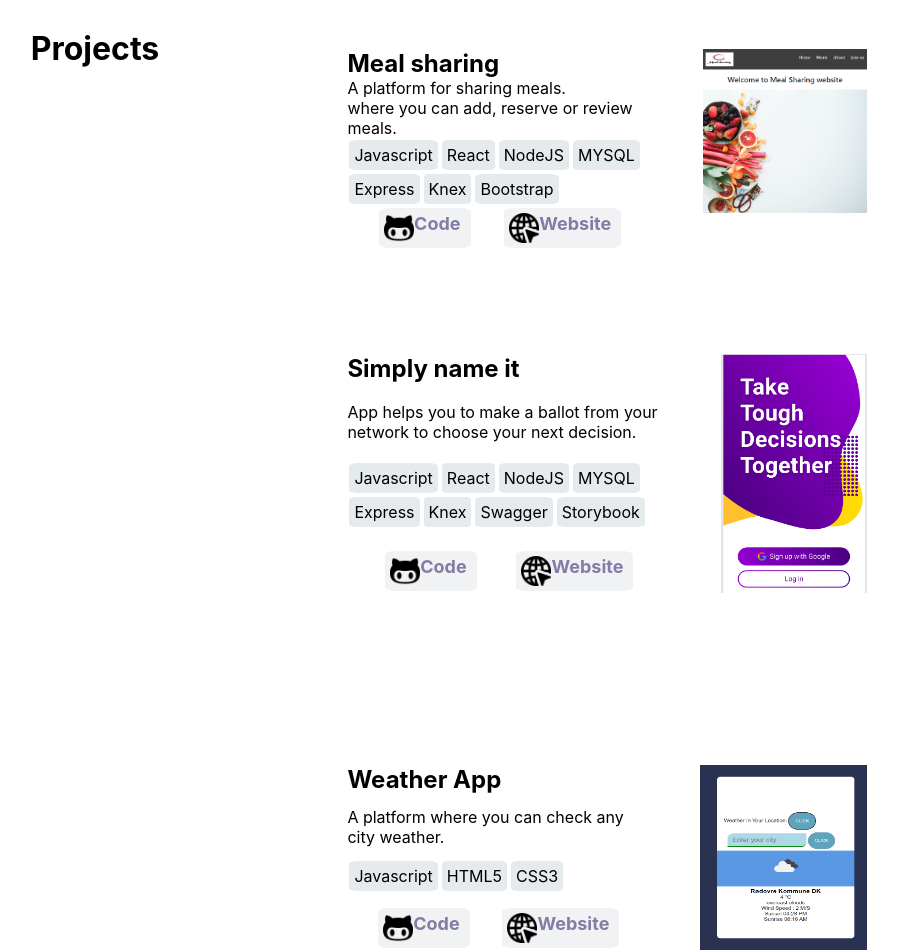
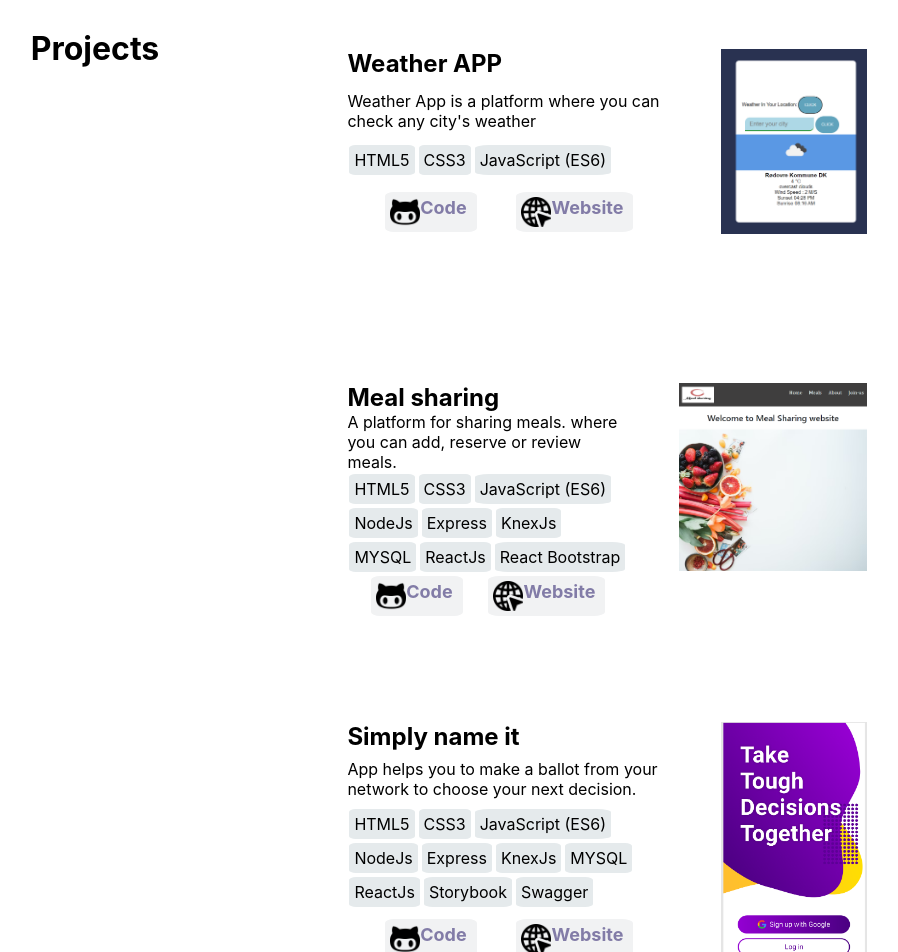
Before and after one commit to islam-fawzy25/portfolio, a React (Create React App) app: page / in a window 1280 px wide. Shown: the part 2120-3072 px from the top of the page, without its empty margins (183-1081 px from the left). Built offline with nearby package versions, Linux system fonts and the light colour scheme.

Commit message:
add weather project and add singleProject component

```diff
--- a/src/components/projects/Projects.js
+++ b/src/components/projects/Projects.js
@@ -3,8 +3,7 @@ import "./projects.css"
 import mealSharing from "../../images/meal-sharing.png"
 import simply from "../../images/simply-name-it.png"
 import weatherApp from "../../images/weatherApp.png"
-import github from "../../logos/github5.png"
-import web from "../../logos/click.png"
+import ProjectComponent from "./SingleProject";
 
 export default function Projects() {
     return (
@@ -13,84 +12,30 @@ export default function Projects() {
                 <h3 >Projects</h3>
             </div>
             <div className="projects-container">
-                <div className="single-project-container">
-                    <img className="project-pic" src={mealSharing} alt="meal.-sharing-pic" />
-                    <div className="project-description-container">
-                        <h2 > Meal sharing</h2>
-                        <div> A platform for sharing meals.<br /> where you can add, reserve or review meals.
-                        </div>
-                        <div className="tech-container">
-                            <span> Javascript </span>
-                            <span> React </span>
-                            <span> NodeJS </span>
-                            <span> MYSQL </span>
-                            <span> Express</span>
-                            <span> Knex </span>
-                            <span> Bootstrap </span>
-                        </div>
-                        <div className="project-logo-container">
-                            <a href="https://github.com/islam-fawzy25/meal-sharing" target="_blank" rel=" noreferrer">
-                                <img className="project-logo" src={github} alt="github-logo" />
-                                <div>Code</div>
-                            </a>
-                            <a href="https://hyf-meal-sharing-app.herokuapp.com/" target="_blank" rel=" noreferrer">
-                                <img className="project-logo" src={web} alt="click-logo" />
-                                <div>Website</div>
-                            </a>
-                        </div>
-                    </div>
-                </div>
-
-                <div className="single-project-container">
-                    <img className="project-pic" src={simply} alt="meal.-sharing-pic" />
-                    <div className="project-description-container">
-                        <h2>Simply name it  </h2>
-                        <div> App helps you to make a ballot from your network to choose your next decision.  </div>
-                        <div className="tech-container">
-                            <span> Javascript </span>
-                            <span> React </span>
-                            <span> NodeJS </span>
-                            <span> MYSQL </span>
-                            <span> Express</span>
-                            <span> Knex </span>
-                            <span> Swagger</span>
-                            <span> Storybook </span>
-                        </div>
-                        <div className="project-logo-container">
-                            <a href="https://github.com/HackYourFuture-CPH/simply-name.it" target="_blank" rel=" noreferrer">
-                                <img className="project-logo" src={github} alt="github-logo" />
-                                <div>Code</div>
-                            </a>
-                            <a href="https://staging-simply-name-it.herokuapp.com/" target="_blank" rel=" noreferrer">
-                                <img className="project-logo" src={web} alt="click-logo" />
-                                <div>Website</div>
-                            </a>
-                        </div>
-                    </div>
-                </div>
-
-                <div className="single-project-container">
-                    <img className="project-pic" src={weatherApp} alt="weather-app-pic" />
-                    <div className="project-description-container">
-                        <h2 > Weather App</h2>
-                        <div> A platform where you can check any city weather.</div>
-                        <div className="tech-container">
-                            <span> Javascript </span>
-                            <span> HTML5 </span>
-                            <span> CSS3 </span>
-                        </div>
-                        <div className="project-logo-container">
-                            <a href="https://github.com/islam-fawzy25/Weather-App" target="_blank" rel=" noreferrer">
-                                <img className="project-logo" src={github} alt="github-logo" />
-                                <div>Code</div>
-                            </a>
-                            <a href="https://islam-fawzy25.github.io/Weather-App/" target="_blank" rel=" noreferrer">
-                                <img className="project-logo" src={web} alt="click-logo" />
-                                <div>Website</div>
-                            </a>
-                        </div>
-                    </div>
-                </div>
+                <ProjectComponent
+                    projectName="Weather APP"
+                    projectDescription="Weather App is a platform where you can check any city's weather  "
+                    src={weatherApp} alt="weather-app-pic"
+                    codeHref="https://github.com/islam-fawzy25/Weather-App"
+                    websiteHref="https://islam-fawzy25.github.io/Weather-App/"
+                    techStack={["HTML5", "CSS3", "JavaScript (ES6)"]}
+                />
+                <ProjectComponent
+                    projectName="Meal sharing"
+                    projectDescription="A platform for sharing meals. where you can add, reserve or review meals.  "
+                    src={mealSharing} alt="meal-sharing-pic"
+                    codeHref="https://github.com/islam-fawzy25/meal-sharing"
+                    websiteHref="https://hyf-meal-sharing-app.herokuapp.com/"
+                    techStack={["HTML5", "CSS3", "JavaScript (ES6)", "NodeJs", "Express", "KnexJs", "MYSQL", "ReactJs", "React Bootstrap"]}
+                />
+                <ProjectComponent
+                    projectName="Simply name it"
+                    projectDescription="App helps you to make a ballot from your network to choose your next decision.  "
+                    src={simply} alt="simply-pic"
+                    codeHref="https://github.com/HackYourFuture-CPH/simply-name.it"
+                    websiteHref="https://staging-simply-name-it.herokuapp.com/"
+                    techStack={["HTML5", "CSS3", "JavaScript (ES6)", "NodeJs", "Express", "KnexJs", "MYSQL", "ReactJs", "Storybook","Swagger"]}
+                />
             </div>
         </div>
     )
--- /dev/null
+++ b/src/components/projects/SingleProject.js
@@ -0,0 +1,33 @@
+import React from "react"
+import "./projects.css"
+import github from "../../logos/github5.png"
+import web from "../../logos/click.png"
+
+export default function ProjectComponent({ src, alt, codeHref, websiteHref, techStack = [], projectName, projectDescription }) {
+    return (
+        <div className="single-project-container" >
+            <img className="project-pic" src={src} alt={alt} />
+            <div className="project-description-container">
+                <h2> {projectName}  </h2>
+                <div> {projectDescription}  </div>
+                <div className="tech-container">
+                    {
+                        techStack.map((item) => (
+                            <span key={item}>{item}</span>
+                        ))
+                    }
+                </div>
+                <div className="project-logo-container">
+                    <a href={codeHref} target="_blank" rel=" noreferrer">
+                        <img className="project-logo" src={github} alt="github-logo" />
+                        <div>Code</div>
+                    </a>
+                    <a href={websiteHref} target="_blank" rel=" noreferrer">
+                        <img className="project-logo" src={web} alt="click-logo" />
+                        <div>Website</div>
+                    </a>
+                </div>
+            </div>
+        </div>
+    )
+}
```
